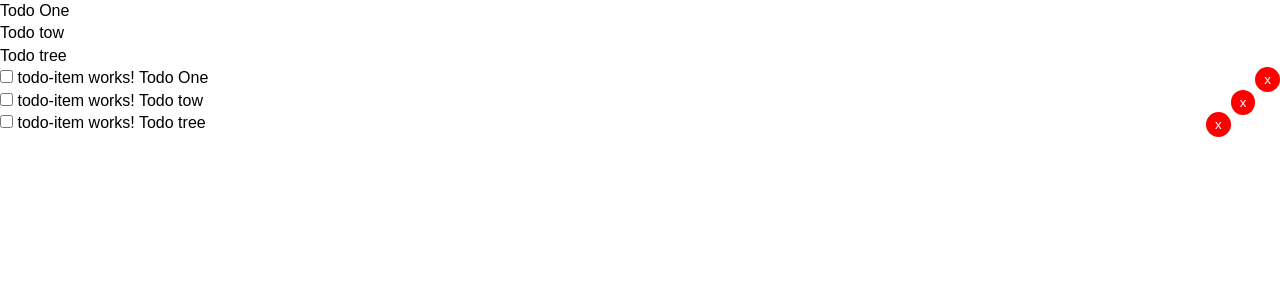
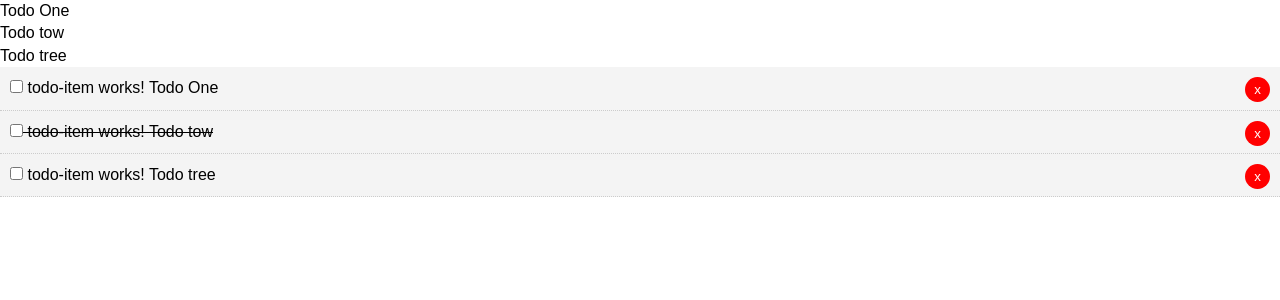
Before and after one commit to IsmailMAJBAR/AngularTodoList, an Angular app: page / in a window 1280 px wide. Shown: the top 300 px of the page. Built offline with nearby package versions, Linux system fonts and the light colour scheme.

Commit message:
adding dynamique css via ngclasses

```diff
--- a/src/app/components/todo-item/todo-item.component.html
+++ b/src/app/components/todo-item/todo-item.component.html
@@ -1,4 +1,4 @@
-<div>
+<div [ngClass]="setClasses()">
   <p>
     <input type="checkbox" />
     todo-item works! {{todo.title}}
--- a/src/app/components/todo-item/todo-item.component.ts
+++ b/src/app/components/todo-item/todo-item.component.ts
@@ -15,4 +15,13 @@ export class TodoItemComponent implements OnInit {
   ngOnInit(): void {
   }
 
+  setClasses() {
+    let classes = {
+      todo: true,
+      'is-complete': this.todo.completed,
+    }
+
+    return classes;
+  }
+
 }
```
